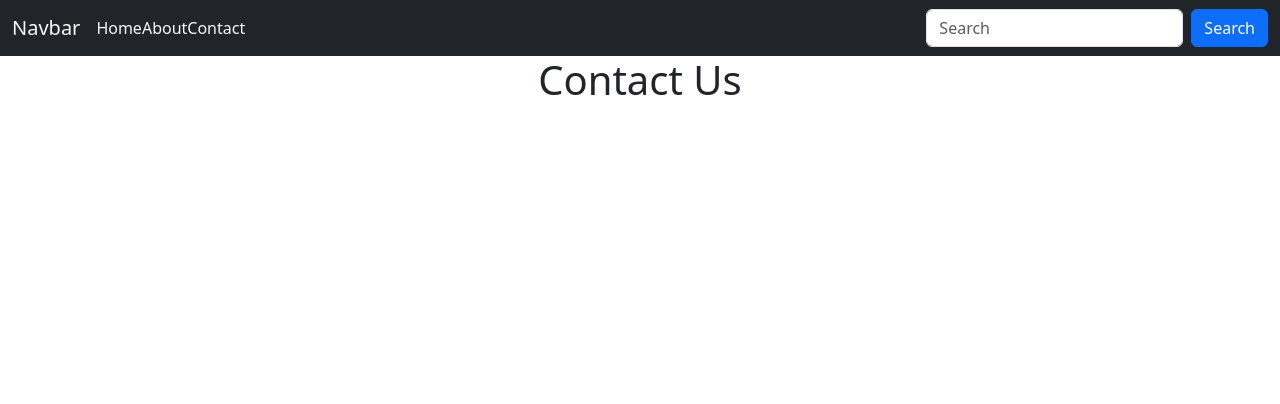
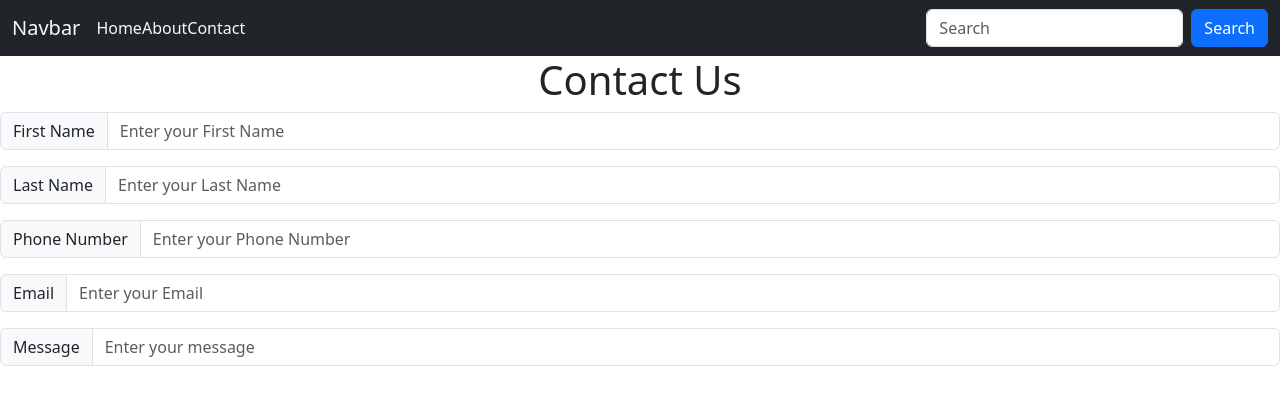
Before and after one commit to Tcarter21/newrepo, a React (Create React App) app: page /contact in a window 1280 px wide. Shown: the top 404 px of the page. Built offline with nearby package versions, Linux system fonts and the light colour scheme.

Commit message:
Update Contact.js

```diff
--- a/src/Contact.js
+++ b/src/Contact.js
@@ -3,7 +3,29 @@ import './App.css';
 
 function Contact() {
     return (
-        <h1>Contact Us</h1>
+        <div className="Contact">
+            <h1>Contact Us</h1>
+            <div class="input-group mb-3">
+                <span class="input-group-text">First Name</span>
+                <input type="text" class="form-control" placeholder="Enter your First Name"></input>
+            </div>
+            <div class="input-group mb-3">
+                <span class="input-group-text">Last Name</span>
+                <input type="text" class="form-control" placeholder="Enter your Last Name"></input>
+            </div>
+            <div class="input-group mb-3">
+                <span class="input-group-text">Phone Number</span>
+                <input type="text" class="form-control" placeholder="Enter your Phone Number"></input>
+            </div>
+            <div class="input-group mb-3">
+                <span class="input-group-text">Email</span>
+                <input type="text" class="form-control" placeholder="Enter your Email"></input>
+            </div>
+            <div class="input-group mb-3">
+                <span class="input-group-text">Message</span>
+                <input type="text" class="form-control" placeholder="Enter your message"></input>
+            </div>
+        </div>
     );
 }
 export default Contact;
```
